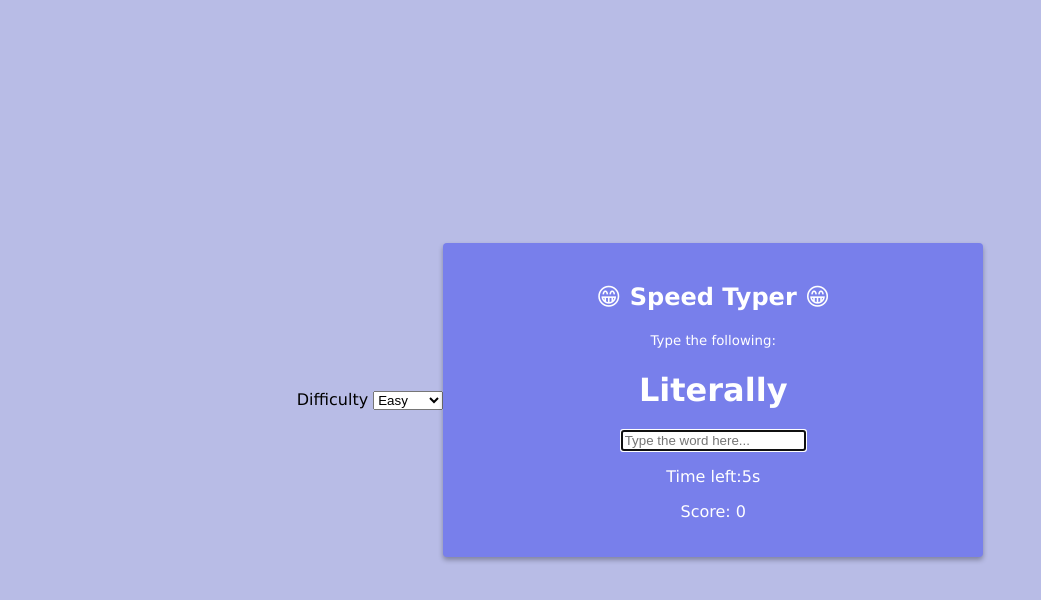
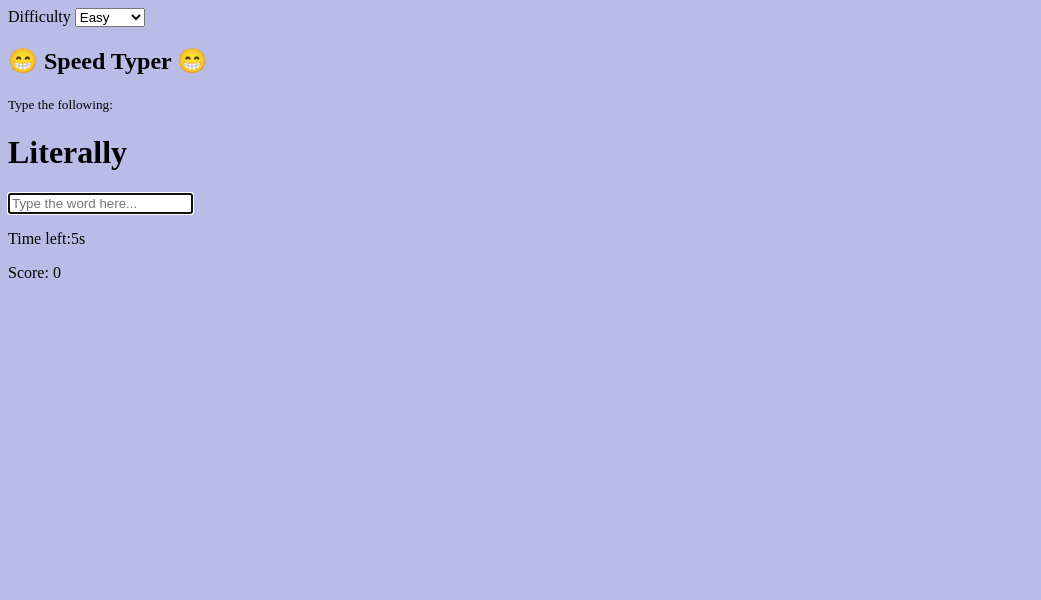
Before and after one commit to JAIRAM12/jairamgame, a plain HTML site: page index.html in a window 1280 px wide. Shown: the whole page, without its empty margins (0-1041 px from the left). Drawn offline with Linux system fonts and the light colour scheme.

Commit message:
Add files via upload

```diff
--- a/style.css
+++ b/style.css
@@ -1,23 +1,4 @@
 body
 {
     background-color: #b8bce6 ;
-    display: flex;
-    align-items: center;
-    justify-content: center;
-    min-height: 100vh;
-    margin: 0;
-    font-family: Verdana, Geneva, Tahoma;
 }
-
-.container
-{
-    background-color: #787feb;
-    padding: 20px;
-    border-radius: 4px;
-    box-shadow: 0 3px 5px rgba(0, 0, 0, 0.3);
-    color: #fff;
-    position:relative;
-    text-align: center;
-    width: 500px;
-
-}
```
